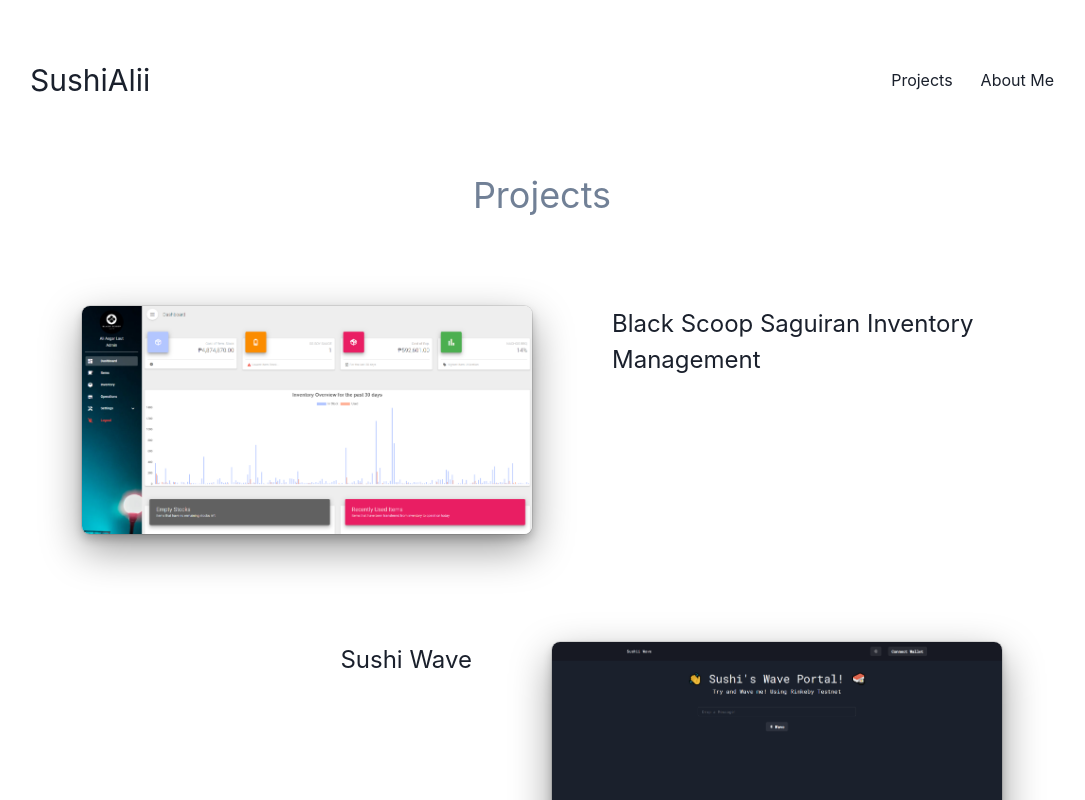
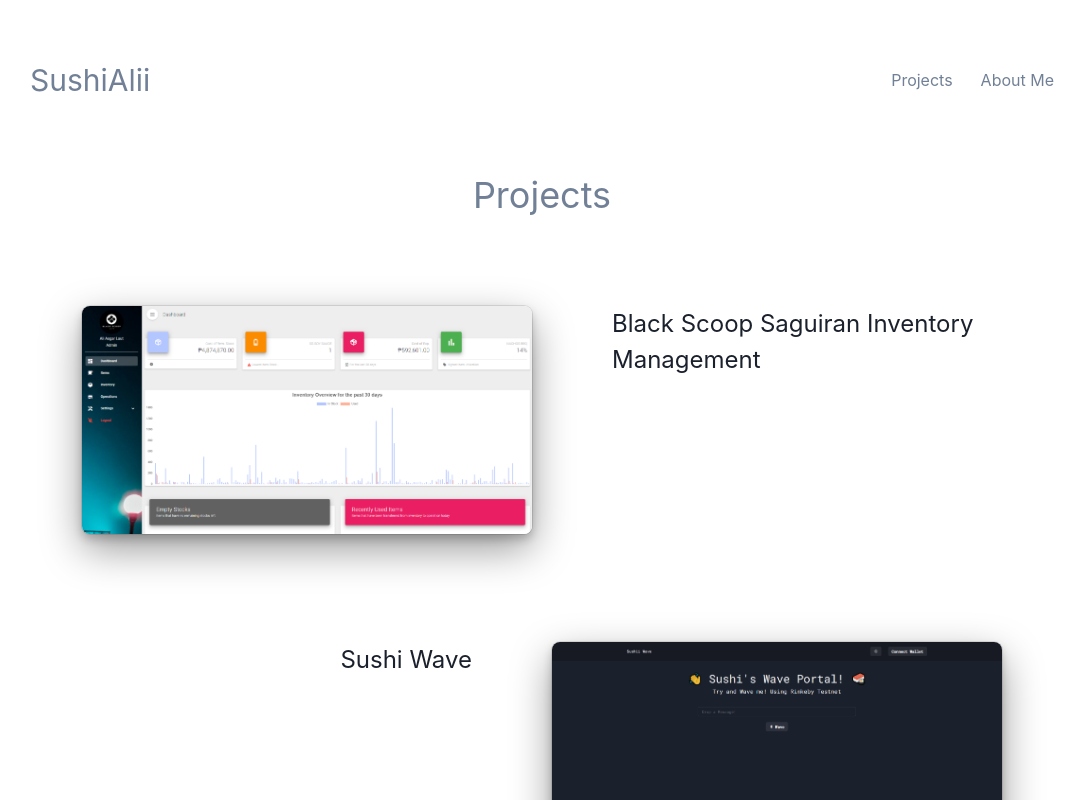
Before and after one commit to sushiAlii/portfolio, a Next.js app: page / in a window 1280 px wide. Shown: the top 800 px of the page, without its empty margins (98-1183 px from the left). Built offline with nearby package versions, Linux system fonts and the light colour scheme.

Commit message:
Changing colors on Navbar

```diff
--- a/components/Navbar.tsx
+++ b/components/Navbar.tsx
@@ -23,16 +23,18 @@ export const Navbar = () => {
         maxW="5xl"
       >
         <Link href="/" style={{ textDecoration: "none" }}>
-          <Text fontSize="3xl">SushiAlii</Text>
+          <Text fontSize="3xl" color="gray.500">
+            SushiAlii
+          </Text>
         </Link>
 
         <Flex alignItems={"center"}>
           <Stack direction={"row"} spacing={7}>
             <Link href="/" style={{ textDecoration: "none" }}>
-              <Text>Projects</Text>
+              <Text color="gray.500">Projects</Text>
             </Link>
             <Link href="/about" style={{ textDecoration: "none" }}>
-              <Text>About Me</Text>
+              <Text color="gray.500">About Me</Text>
             </Link>
           </Stack>
         </Flex>
```
